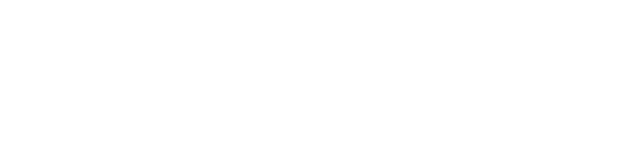
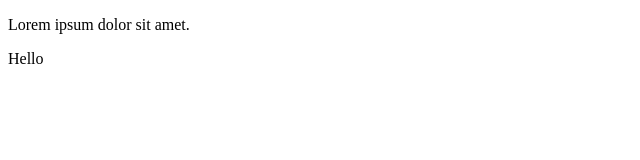
Before and after one commit to MariyaMogilnikova/test, a plain HTML site: page index.html in a window 1280 px wide. Shown: the whole page, without its empty margins (0-640 px from the left). Drawn offline with Linux system fonts and the light colour scheme.

Commit message:
commit 1

```diff
--- a/index.html
+++ b/index.html
@@ -7,6 +7,7 @@
     <title>Document</title>
 </head>
 <body>
-
+    <p>Lorem ipsum dolor sit amet.</p>
+    <p>Hello</p>
 </body>
 </html>
```
